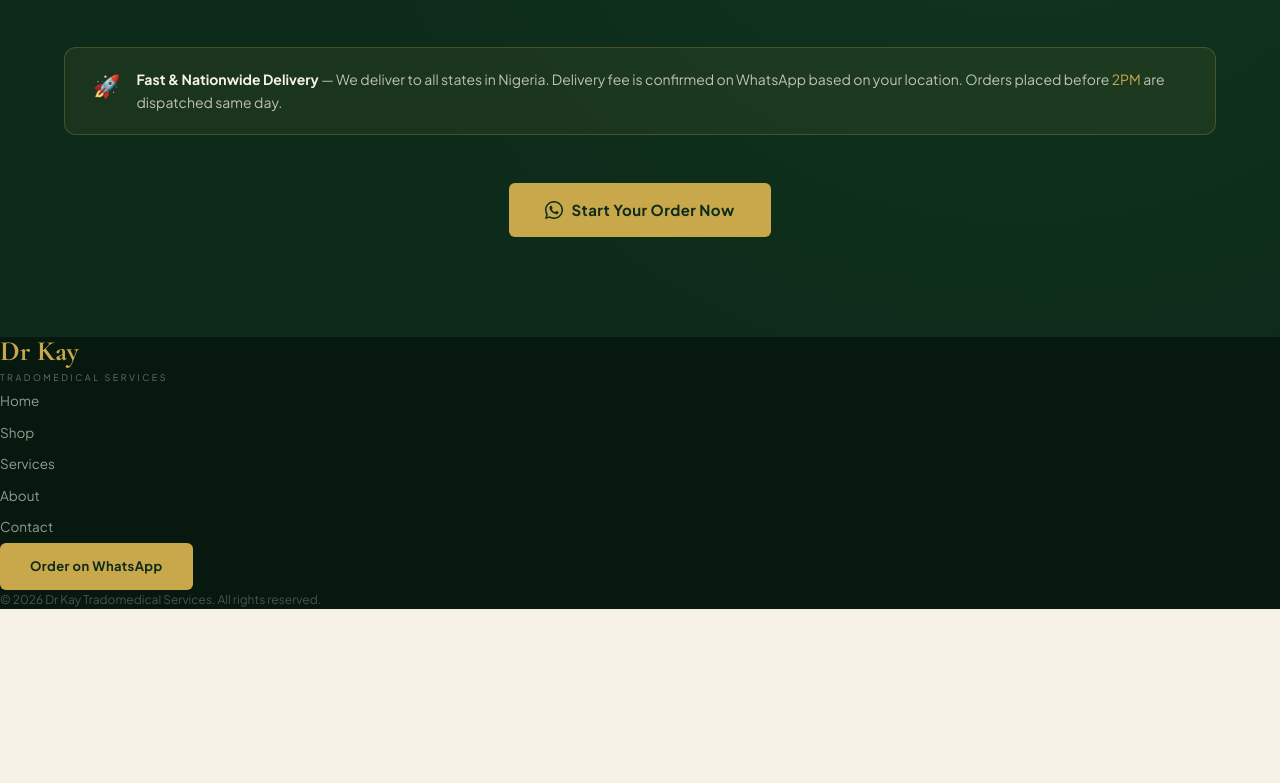
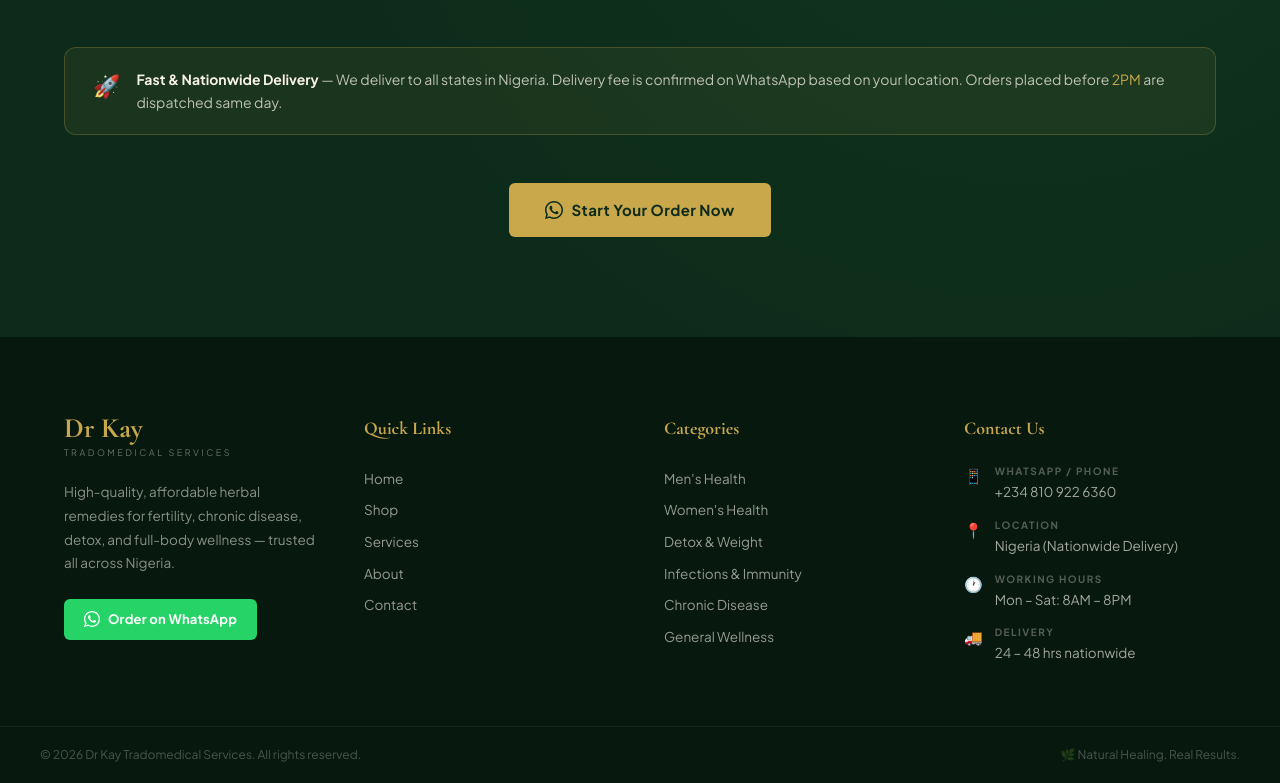
Before and after one commit to Horle24/dr-kay, a Next.js app: page / in a window 1280 px wide. Shown: the part 4280-5063 px from the top of the page. Before the commit the page ends 4889 px from the top, so only its background shows below. Built offline with nearby package versions, Linux system fonts and the light colour scheme; no server answers.

Commit message:
style: rearrange footer into 4-column layout

```diff
--- a/components/Footer.jsx
+++ b/components/Footer.jsx
@@ -2,26 +2,118 @@
 
 const WHATSAPP_URL = 'https://wa.me/2348109226360';
 
+const NAV_LINKS = [
+  { label: 'Home',     href: '/'          },
+  { label: 'Shop',     href: '/shop'      },
+  { label: 'Services', href: '/#services' },
+  { label: 'About',    href: '/#about'    },
+  { label: 'Contact',  href: '/#contact'  },
+];
+
+const CATEGORIES = [
+  "Men's Health",
+  "Women's Health",
+  'Detox & Weight',
+  'Infections & Immunity',
+  'Chronic Disease',
+  'General Wellness',
+];
+
 export default function Footer() {
   return (
     <footer className="footer">
-      <div className="footer__inner">
-        <div className="footer__brand">
-          <span className="footer__brand-name">Dr Kay</span>
+
+      {/* ── Main 4-column grid ── */}
+      <div className="footer__main">
+
+        {/* Col 1 — Brand & CTA */}
+        <div>
+          <div className="footer__brand-name">Dr Kay</div>
           <span className="footer__brand-sub">Tradomedical Services</span>
+          <p className="footer__brand-desc">
+            High-quality, affordable herbal remedies for fertility, chronic disease,
+            detox, and full-body wellness — trusted all across Nigeria.
+          </p>
+          <a
+            href={WHATSAPP_URL}
+            target="_blank"
+            rel="noopener noreferrer"
+            className="btn-wa"
+          >
+            <svg width="16" height="16" viewBox="0 0 24 24" fill="currentColor">
+              <path d="M17.472 14.382c-.297-.149-1.758-.867-2.03-.967-.273-.099-.471-.148-.67.15-.197.297-.767.966-.94 1.164-.173.199-.347.223-.644.075-.297-.15-1.255-.463-2.39-1.475-.883-.788-1.48-1.761-1.653-2.059-.173-.297-.018-.458.13-.606.134-.133.298-.347.446-.52.149-.174.198-.298.298-.497.099-.198.05-.371-.025-.52-.075-.149-.669-1.612-.916-2.207-.242-.579-.487-.5-.669-.51-.173-.008-.371-.01-.57-.01-.198 0-.52.074-.792.372-.272.297-1.04 1.016-1.04 2.479 0 1.462 1.065 2.875 1.213 3.074.149.198 2.096 3.2 5.077 4.487.709.306 1.262.489 1.694.625.712.227 1.36.195 1.871.118.571-.085 1.758-.719 2.006-1.413.248-.694.248-1.289.173-1.413-.074-.124-.272-.198-.57-.347zM12 0C5.373 0 0 5.373 0 12c0 2.127.558 4.121 1.532 5.847L.046 23.954l6.276-1.648A11.944 11.944 0 0012 24c6.627 0 12-5.373 12-12S18.627 0 12 0zm0 22c-1.847 0-3.575-.5-5.07-1.37l-.362-.215-3.726.978.996-3.638-.236-.374A9.96 9.96 0 012 12C2 6.477 6.477 2 12 2s10 4.477 10 10-4.477 10-10 10z"/>
+            </svg>
+            Order on WhatsApp
+          </a>
         </div>
-        <div className="footer__links">
-          <a href="/" className="footer__link">Home</a>
-          <a href="/shop" className="footer__link">Shop</a>
-          <a href="/#services" className="footer__link">Services</a>
-          <a href="/#about" className="footer__link">About</a>
-          <a href="/#contact" className="footer__link">Contact</a>
+
+        {/* Col 2 — Quick Links */}
+        <div>
+          <h4 className="footer__section-title">Quick Links</h4>
+          {NAV_LINKS.map(({ label, href }) => (
+            <a key={label} href={href} className="footer__link">{label}</a>
+          ))}
         </div>
-        <a href={WHATSAPP_URL} target="_blank" rel="noopener noreferrer" className="btn-gold" style={{ fontSize: 13 }}>
-          Order on WhatsApp
-        </a>
-        <p className="footer__copy">© {new Date().getFullYear()} Dr Kay Tradomedical Services. All rights reserved.</p>
+
+        {/* Col 3 — Product Categories */}
+        <div>
+          <h4 className="footer__section-title">Categories</h4>
+          {CATEGORIES.map(cat => (
+            <a key={cat} href="/shop" className="footer__link">{cat}</a>
+          ))}
+        </div>
+
+        {/* Col 4 — Contact Info */}
+        <div>
+          <h4 className="footer__section-title">Contact Us</h4>
+
+          <div className="footer__contact-item">
+            <span className="footer__contact-icon">📱</span>
+            <div>
+              <div className="footer__contact-label">WhatsApp / Phone</div>
+              <div className="footer__contact-value">+234 810 922 6360</div>
+            </div>
+          </div>
+
+          <div className="footer__contact-item">
+            <span className="footer__contact-icon">📍</span>
+            <div>
+              <div className="footer__contact-label">Location</div>
+              <div className="footer__contact-value">Nigeria (Nationwide Delivery)</div>
+            </div>
+          </div>
+
+          <div className="footer__contact-item">
+            <span className="footer__contact-icon">🕐</span>
+            <div>
+              <div className="footer__contact-label">Working Hours</div>
+              <div className="footer__contact-value">Mon – Sat: 8AM – 8PM</div>
+            </div>
+          </div>
+
+          <div className="footer__contact-item">
+            <span className="footer__contact-icon">🚚</span>
+            <div>
+              <div className="footer__contact-label">Delivery</div>
+              <div className="footer__contact-value">24 – 48 hrs nationwide</div>
+            </div>
+          </div>
+        </div>
+
       </div>
+
+      {/* ── Bottom bar ── */}
+      <div className="footer__bottom">
+        <div className="footer__bottom-inner">
+          <p className="footer__copy">
+            © {new Date().getFullYear()} Dr Kay Tradomedical Services. All rights reserved.
+          </p>
+          <p className="footer__tagline">
+            🌿 Natural Healing. Real Results.
+          </p>
+        </div>
+      </div>
+
     </footer>
   );
 }
```
